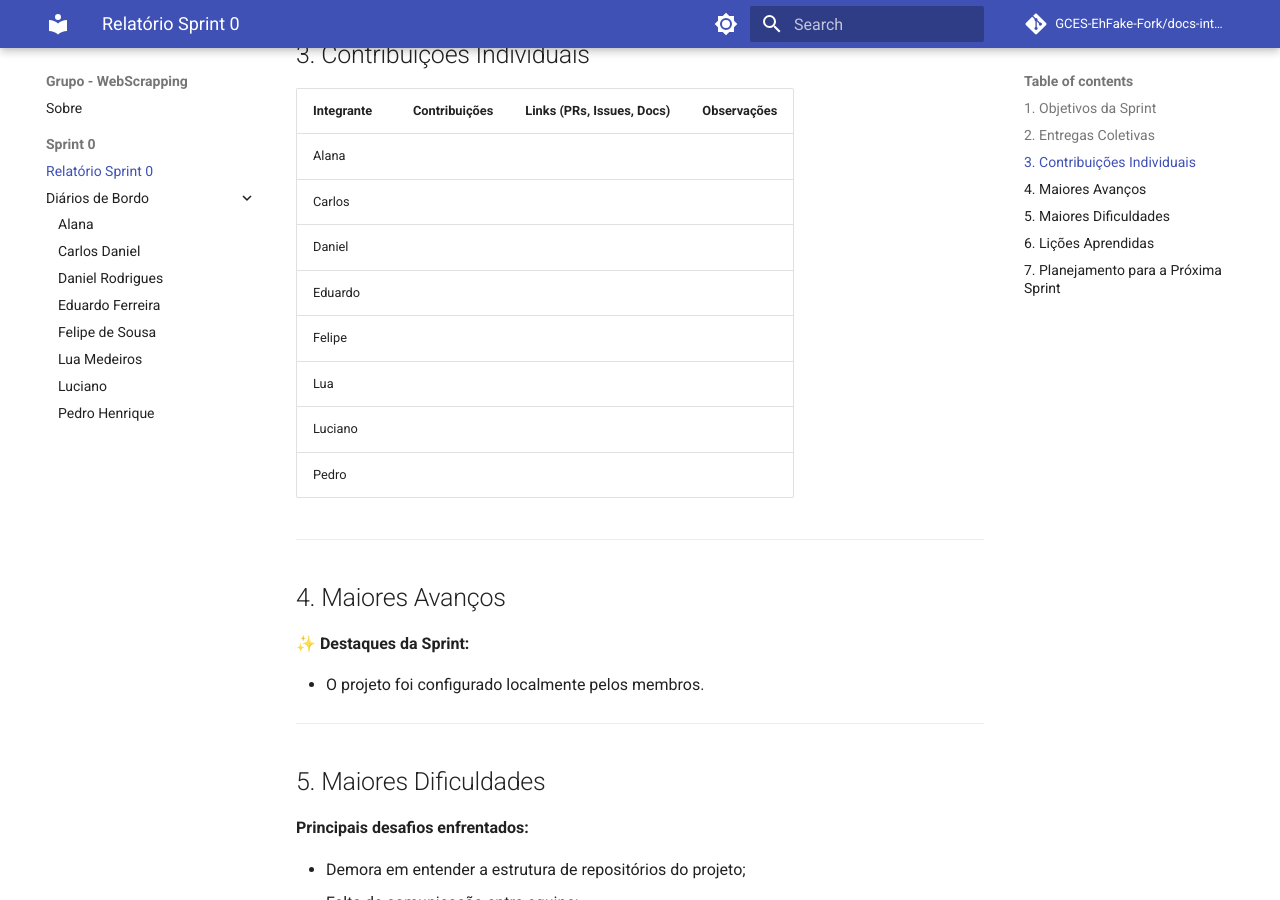
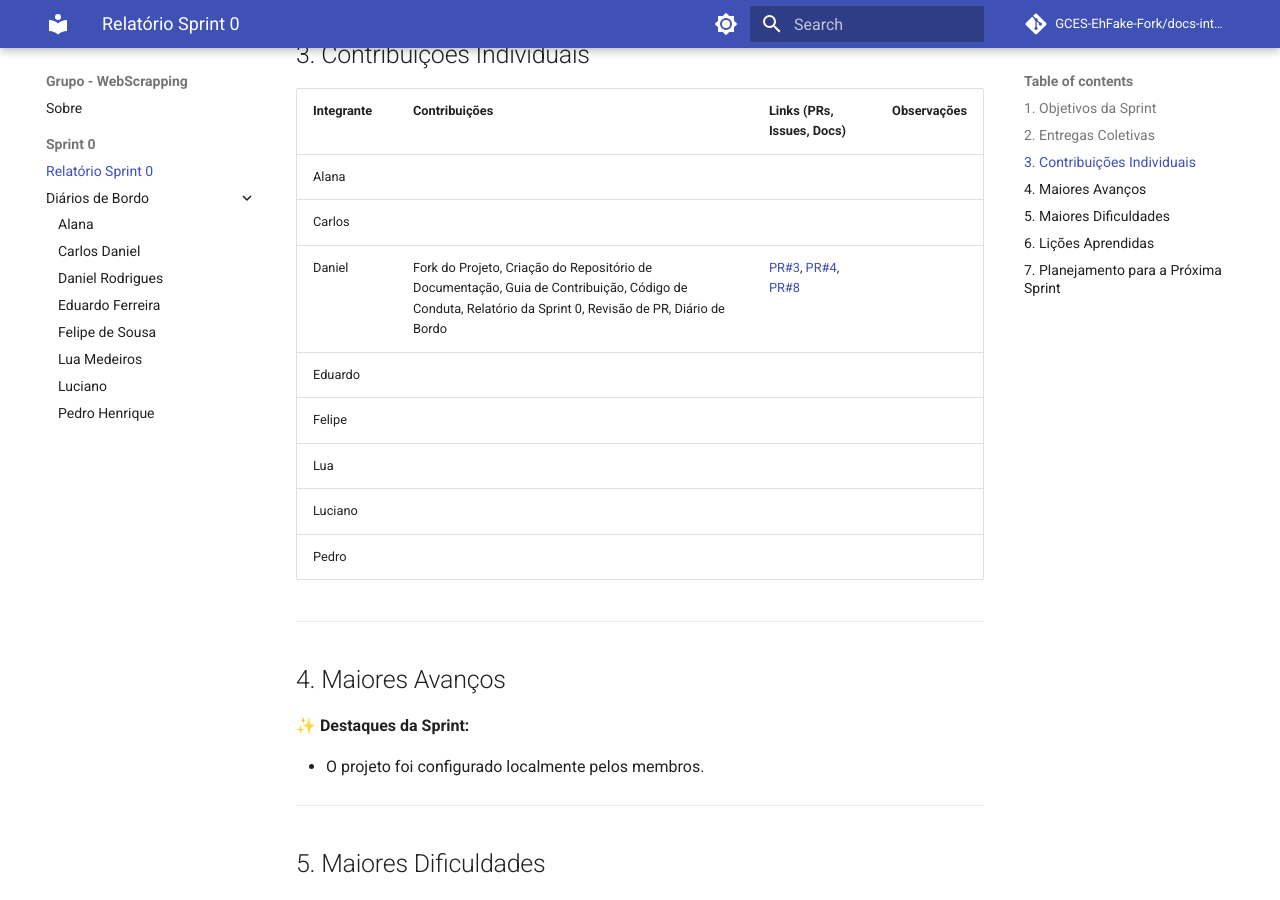
Before and after one commit to GCES-EhFake-Fork/docs-interno, an MkDocs documentation site: the page built from docs/grupo-webscrapping/sprint0/relatorioSprint0.md, in a window 1280 px wide and 900 px high, scrolled down 1121 px. Built offline with MkDocs 1.6.1 and Material for MkDocs 9.7.7, drawn with Linux system fonts in a browser that asks for light colours; comment, search, counter and statistics services are not loaded.

Commit message:
docs: adiciona contribuicoes no relatorio geral de daniel

```diff
--- a/docs/grupo-webscrapping/sprint0/relatorioSprint0.md
+++ b/docs/grupo-webscrapping/sprint0/relatorioSprint0.md
@@ -39,7 +39,7 @@
 | ---------- | ----------------------------------------- | ------------------------- | ----------- |
 | Alana      |                                           |                           |             |
 | Carlos     |                                           |                           |             |
-| Daniel     |                                           |                           |             |
+| Daniel     | Fork do Projeto, Criação do Repositório de Documentação, Guia de Contribuição, Código de Conduta, Relatório da Sprint 0, Revisão de PR, Diário de Bordo             | [PR#3](https://github.com/GCES-EhFake-Fork/docs-interno/pull/3), [PR#4](https://github.com/GCES-EhFake-Fork/docs-interno/pull/4), [PR#8](https://github.com/GCES-EhFake-Fork/docs-interno/pull/8)                                     |                                         |
 | Eduardo    |                                           |                           |             |
 | Felipe     |                                           |                           |             |
 | Lua        |                                           |                           |             |
```
